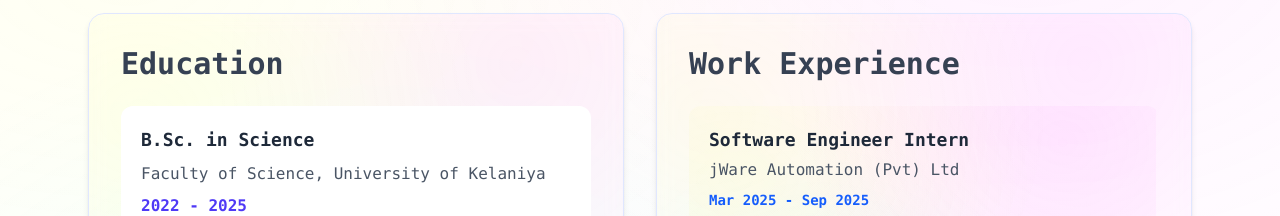
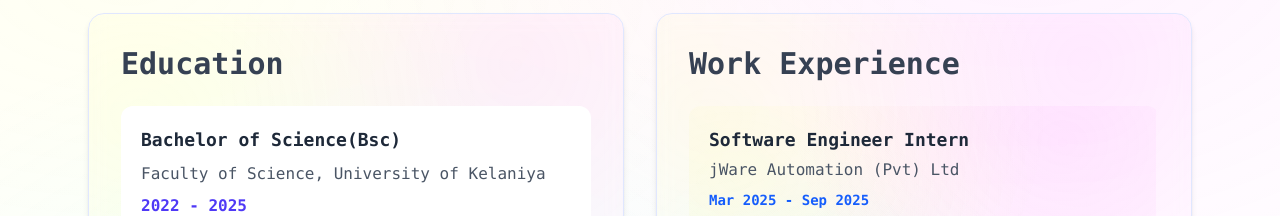
Before and after one commit to kavishka-wilagedara/my-portfolio, a React (Vite) app: page / in a window 1280 px wide. Shown: the part 1780-1996 px from the top of the page. Built offline with nearby package versions, Linux system fonts and the light colour scheme; no server answers.

Commit message:
update education

```diff
--- a/src/sections/About.jsx
+++ b/src/sections/About.jsx
@@ -135,7 +135,7 @@ const About = () => {
               <div className="group hover:-translate-y-0.5 hover:shadow-lg transition-transform duration-300">
                 <div className="p-4 sm:p-5 rounded-lg sm:rounded-xl bg-white border-b-3 border-r-3 border-transparent group-hover:border-black">
                   <p className="text-gray-800 text-base sm:text-lg font-bold mb-2">
-                    B.Sc. in Science
+                    Bachelor of Science(Bsc)
                   </p>
                   <p className="text-gray-600 text-sm sm:text-base">
                     Faculty of Science, University of Kelaniya
```
